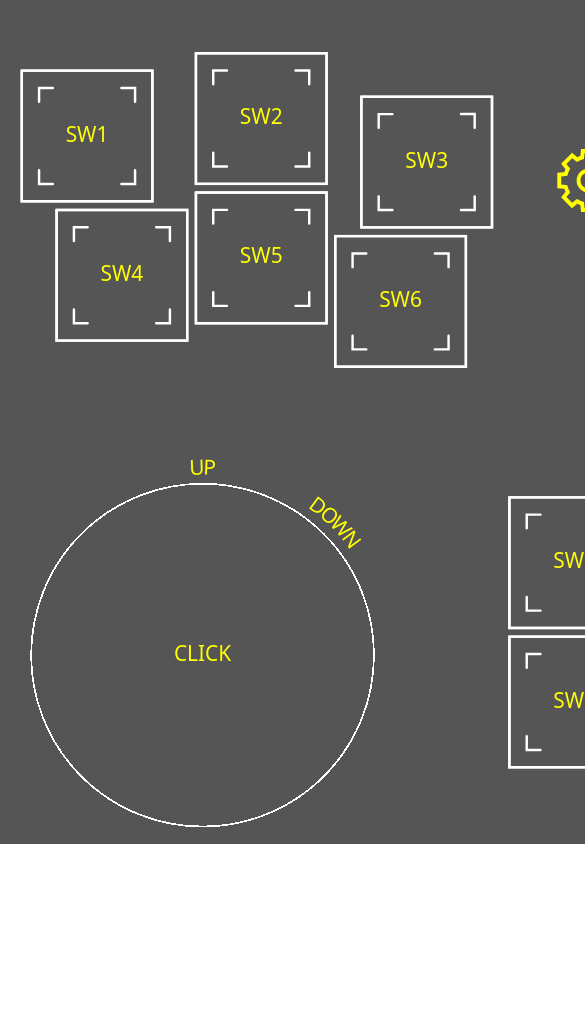
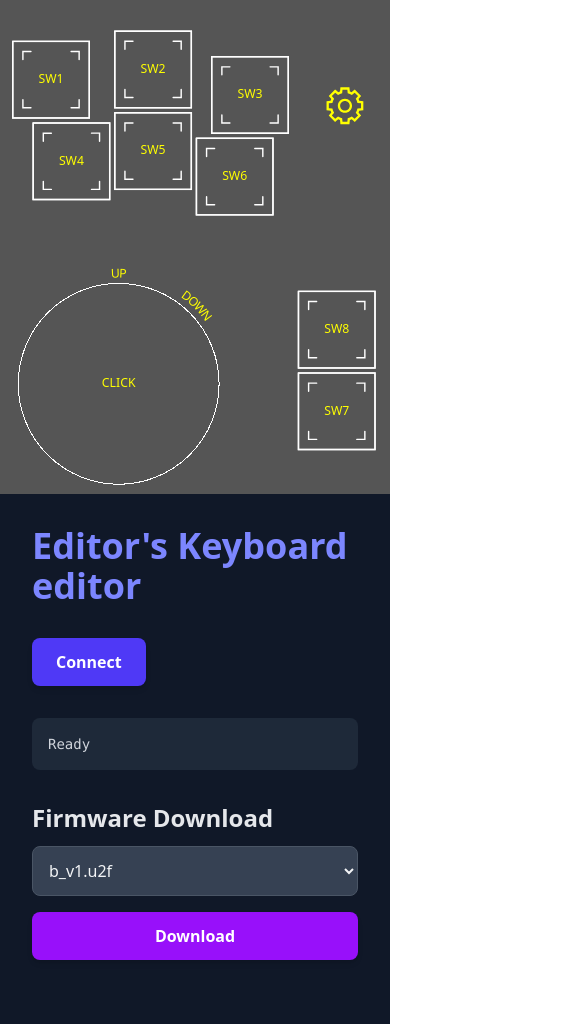
Before and after one commit to Pavos21/editorskeyboard, a React (Vite) app: page / in a window 390 px wide. Shown: the top 1024 px of the page, 585 px wide, since content can reach past the window. Before the commit the page ends 844 px from the top, so only its background shows below. Built offline with nearby package versions, Linux system fonts and the light colour scheme.

Commit message:
Mobile layout

```diff
--- a/src/App.tsx
+++ b/src/App.tsx
@@ -432,12 +432,13 @@ function App() {
           <div className="fixed inset-0 bg-[#333333DD] z-40 pointer-events-auto"></div>
         </>
       )}
-      <div className="flex h-screen bg-gray-900 text-gray-100">
-        {/* LEFT PANEL */}
-        <div className="flex-none bg-gray-800 h-screen flex items-start">
+      {/* Main container: flex-col on mobile, md:flex-row on desktop */}
+      <div className="flex flex-col md:flex-row min-h-screen bg-gray-900 text-gray-100 overflow-y-auto">
+        {/* LEFT PANEL: Takes full width on mobile, 30vh height. On desktop, flex-none and full height. */}
+        <div className="flex-none bg-gray-800 h-auto w-screen md:h-screen md:w-auto flex items-start">
           {/* KeyboardSVG is left-aligned, full screen height */}
           <KeyboardSVG
-            className="h-full w-auto"
+            className="h-full w-auto mx-auto" /* Added mx-auto for horizontal centering on mobile */
             // When a key is clicked, open the dialog in the correct mode based on the ID
             onKeyClick={(id) => {
               if (id === 'encoder') {
@@ -455,13 +456,13 @@ function App() {
           />
         </div>
 
-        {/* RIGHT: JSON Editor & Controls */}
-        <div className="flex-1 p-8 overflow-y-auto bg-gray-900">
+        {/* RIGHT: JSON Editor & Controls: Takes remaining height on mobile, flex-1 on desktop */}
+        <div className="flex-1 p-8 bg-gray-900">
           <h1 className="text-4xl font-extrabold mb-8 text-indigo-400">
             Editor's Keyboard editor
           </h1>
 
-          <div className="flex space-x-4 mb-8">
+          <div className="flex flex-wrap gap-4 mb-8"> {/* Changed to flex-wrap and gap for better mobile button layout */}
             {!connected ? (
               <button
                 onClick={connect}
@@ -506,11 +507,11 @@ function App() {
             <h2 className="text-2xl font-semibold mb-3 text-gray-200">
               Firmware Download
             </h2>
-            <div className="flex space-x-4 items-center">
+            <div className="flex flex-col sm:flex-row space-y-4 sm:space-y-0 sm:space-x-4 items-center"> {/* Adjusted for mobile stacking */}
               <select
                 value={selectedFirmware}
                 onChange={handleFirmwareChange}
-                className="flex-grow p-3 bg-gray-700 border border-gray-600 rounded-lg text-gray-100 focus:outline-none focus:ring-2 focus:ring-indigo-500"
+                className="flex-grow w-full sm:w-auto p-3 bg-gray-700 border border-gray-600 rounded-lg text-gray-100 focus:outline-none focus:ring-2 focus:ring-indigo-500"
               >
                 {firmwareFiles.map((file) => (
                   <option key={file.name} value={file.name}>
@@ -520,7 +521,7 @@ function App() {
               </select>
               <button
                 onClick={handleFirmwareDownload}
-                className="px-6 py-3 bg-purple-600 hover:bg-purple-700 text-white font-semibold rounded-lg shadow-md transition duration-300 ease-in-out transform hover:scale-105"
+                className="px-6 py-3 bg-purple-600 hover:bg-purple-700 text-white font-semibold rounded-lg shadow-md transition duration-300 ease-in-out transform hover:scale-105 w-full sm:w-auto" /* Full width on mobile */
               >
                 Download
               </button>
@@ -532,11 +533,11 @@ function App() {
               <hr className="border-t border-gray-700 my-8" />
               <h2 className="text-xl font-bold text-yellow-400 mb-4">Advanced</h2>
               <div className="mb-8">
-                <h3 className="text-2xl font-semibold mb-3 text-gray-200 flex items-center justify-between">
+                <h3 className="text-2xl font-semibold mb-3 text-gray-200 flex flex-col sm:flex-row items-start sm:items-center justify-between"> {/* Adjusted for mobile stacking */}
                   Edit Raw Configuration
                   <button
                     onClick={() => setShowJsonEditor(!showJsonEditor)}
-                    className="ml-4 px-4 py-2 bg-gray-700 hover:bg-gray-600 text-white font-semibold rounded-lg shadow-md transition duration-300 ease-in-out"
+                    className="mt-2 sm:mt-0 ml-0 sm:ml-4 px-4 py-2 bg-gray-700 hover:bg-gray-600 text-white font-semibold rounded-lg shadow-md transition duration-300 ease-in-out w-full sm:w-auto" /* Full width on mobile */
                   >
                     {showJsonEditor ? 'Hide Editor' : 'Show Editor'}
                   </button>
```
